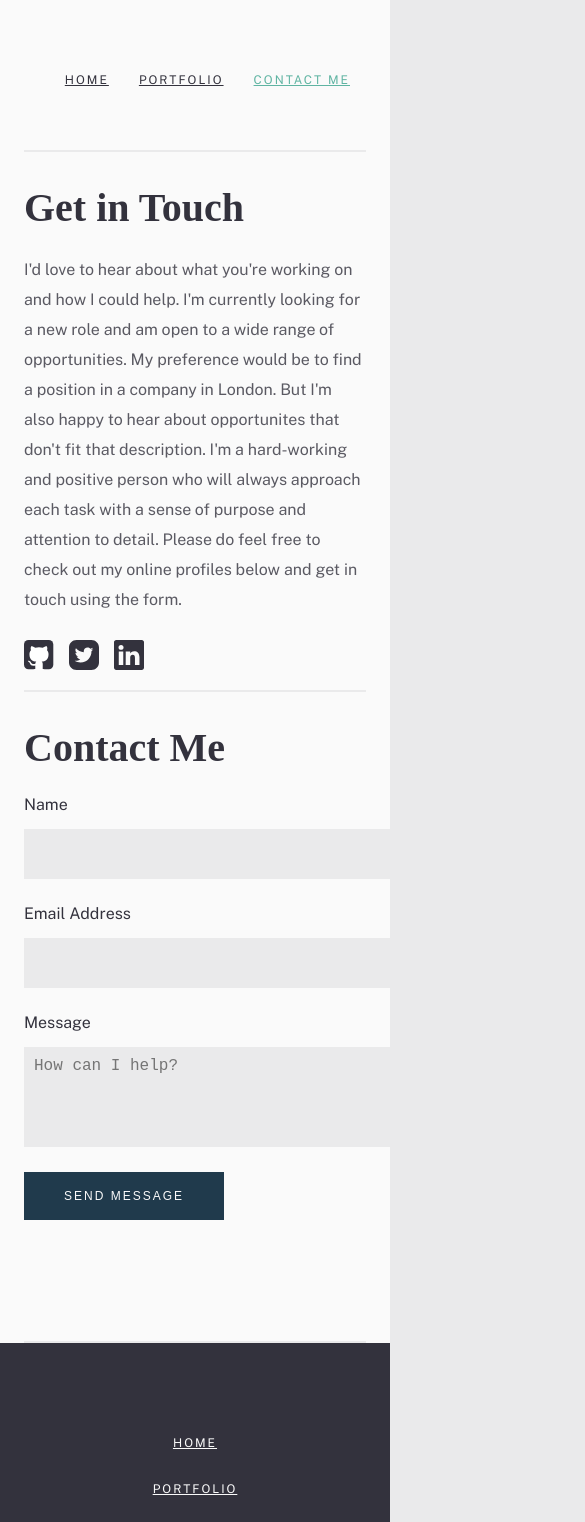
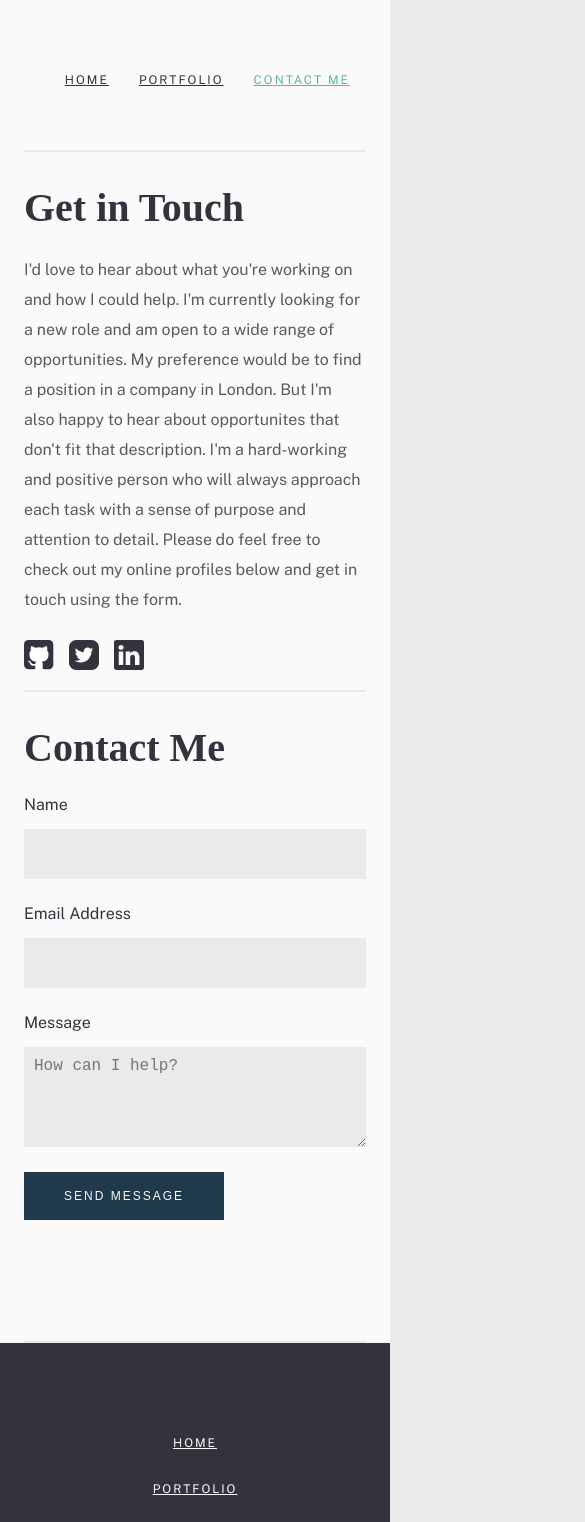
Before and after one commit to XAldrikX/Portfolio, a Vue app: page /contact in a window 390 px wide. Shown: the top 1522 px of the page, 585 px wide, since content can reach past the window. Built offline with nearby package versions, Linux system fonts and the light colour scheme; a web font is replaced by a local one.

Commit message:
Contact view responsiveness

```diff
--- a/src/views/ContactView.vue
+++ b/src/views/ContactView.vue
@@ -147,4 +147,16 @@
             padding-bottom: 1.5rem;
         }
     }
+    @media(max-width: 700px) {
+        .form-send-contact {
+            max-width: 650px;
+            width: 100%;
+        }
+    }
+    @media(max-width: 400px) {
+        .form-send-contact {
+            max-width: 350px;
+            width: 100%;
+        }
+    }
 </style>
```
